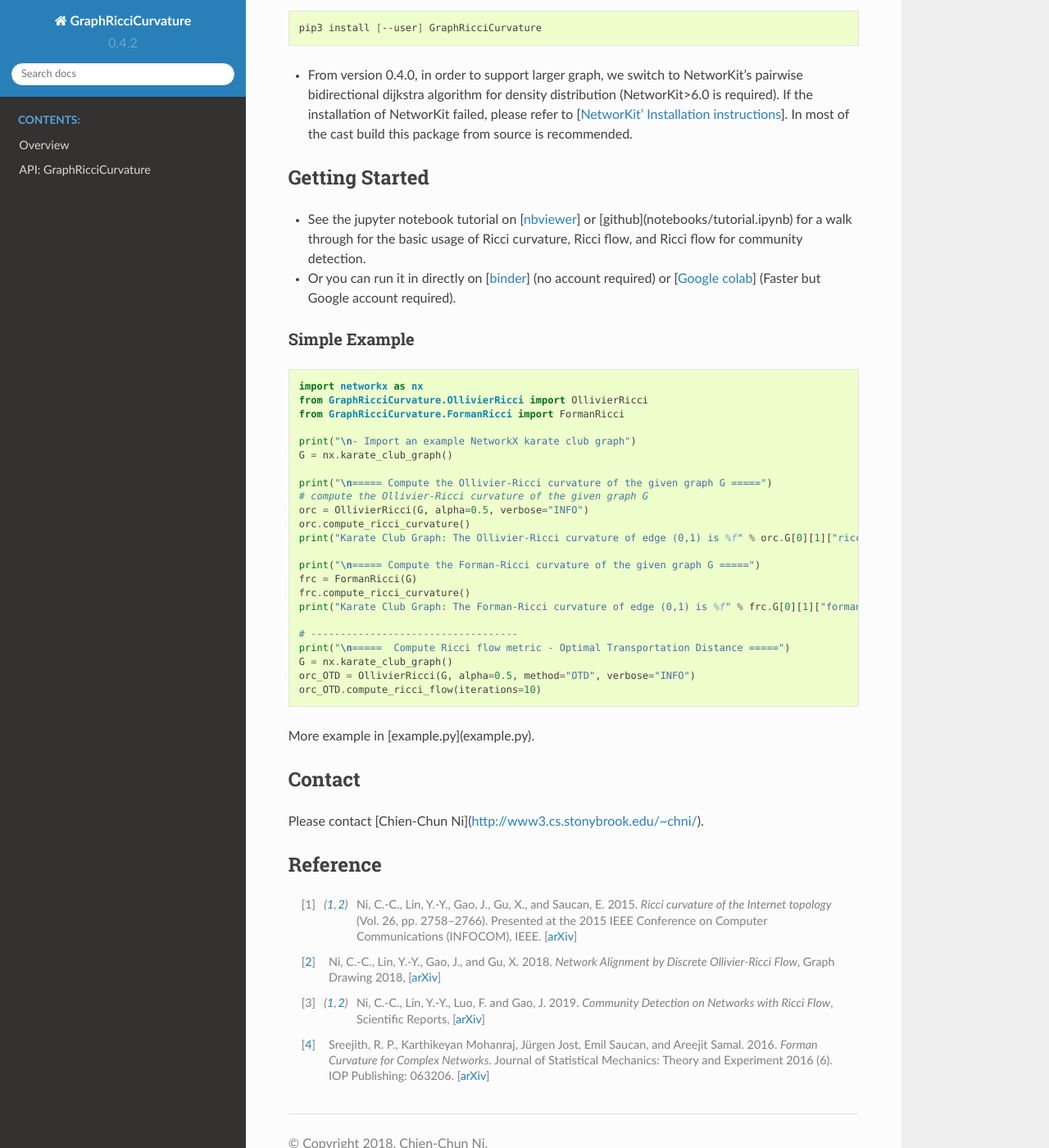
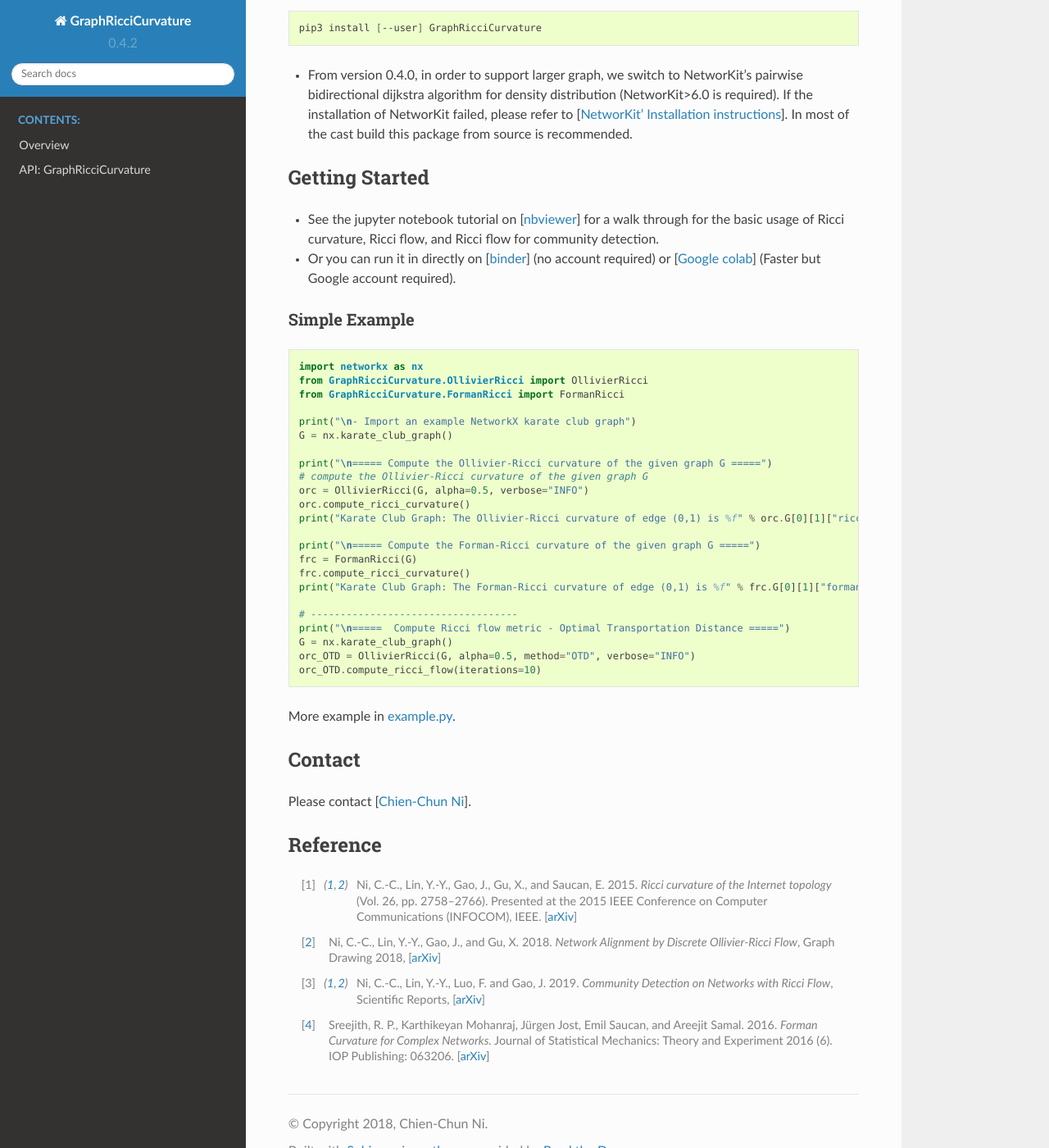
Before and after one commit to saibalmars/GraphRicciCurvature, a Sphinx documentation site: the page built from doc/source/readme.rst, in a window 1280 px wide and 1400 px high, scrolled down 1753 px. Shown: the whole window at 82% size. Built offline with Sphinx 7.4.7 and the Read the Docs theme 2.0.0, drawn with Linux system fonts in a browser that asks for light colours; pages that are not in the unit, such as notebooks, are missing from menus.

Commit message:
add nbsphinx syntax highlighting

```diff
--- a/doc/source/conf.py
+++ b/doc/source/conf.py
@@ -72,6 +72,9 @@
 # The name of the Pygments (syntax highlighting) style to use.
 pygments_style = 'sphinx'
 
+# Syntax highlighting for nbsphinx
+highlight_language = 'python3'
+
 # -- Options for HTML output -------------------------------------------------
 
 # The theme to use for HTML and HTML Help pages.  See the documentation for
--- a/doc/source/readme.rst
+++ b/doc/source/readme.rst
@@ -54,7 +54,7 @@
 Getting Started
 ----------------
 
-- See the jupyter notebook tutorial on [`nbviewer <https://nbviewer.jupyter.org/github/saibalmars/GraphRicciCurvature/blob/master/notebooks/tutorial.ipynb>`__] or [github](notebooks/tutorial.ipynb) for a walk through for the basic usage of Ricci curvature, Ricci flow, and Ricci flow for community detection.
+- See the jupyter notebook tutorial on [`nbviewer <https://nbviewer.jupyter.org/github/saibalmars/GraphRicciCurvature/blob/master/notebooks/tutorial.ipynb>`__] for a walk through for the basic usage of Ricci curvature, Ricci flow, and Ricci flow for community detection.
 - Or you can run it in directly on [`binder <https://mybinder.org/v2/gh/saibalmars/GraphRicciCurvature/master?filepath=notebooks%2Ftutorial.ipynb>`__] (no account required) or [`Google colab <https://colab.research.google.com/github/saibalmars/GraphRicciCurvature/blob/master/notebooks/tutorial.ipynb>`__] (Faster but Google account required).
 
 Simple Example
@@ -87,12 +87,12 @@
     orc_OTD.compute_ricci_flow(iterations=10)
 
 
-More example in [example.py](example.py).
+More example in `example.py <../../../example.py>`__.
 
 Contact
 --------
 
-Please contact [Chien-Chun Ni](http://www3.cs.stonybrook.edu/~chni/).
+Please contact [`Chien-Chun Ni <http://www3.cs.stonybrook.edu/~chni/>`__].
 
 
 
```
Also changed, not shown: doc/requirements.readthedocs.txt (renamed from requirements.readthedocs.txt).
